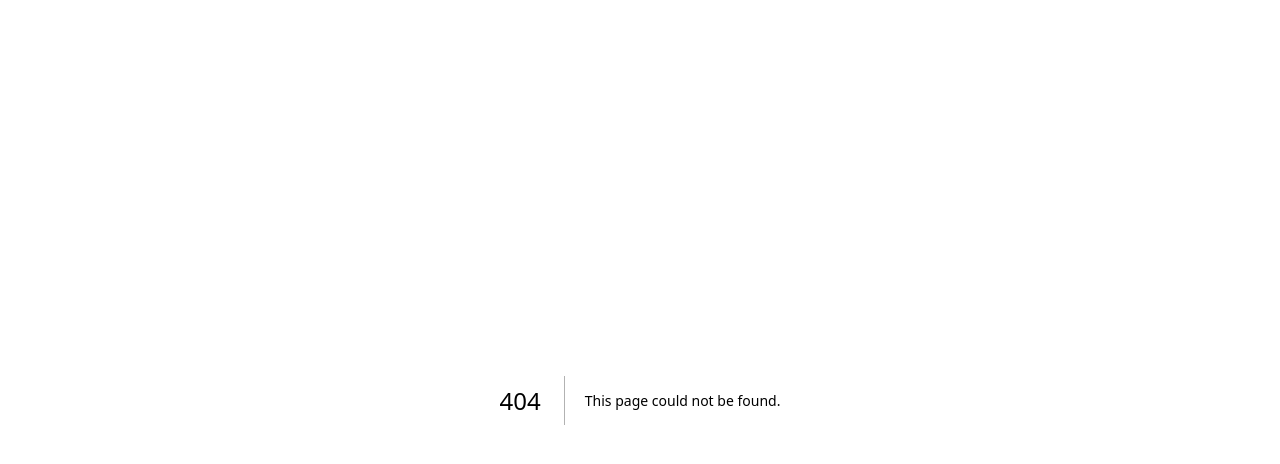
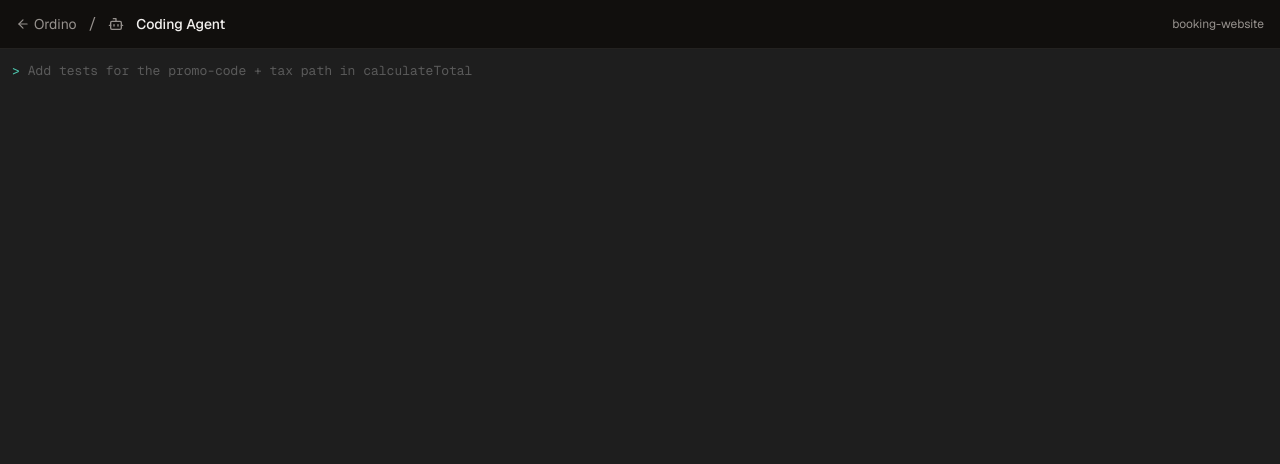
Before and after one commit to ganjilive/ordino-ai-prototype, a Next.js app: page /agent in a window 1280 px wide. Before the commit this address had no page. Shown: the top 464 px of the page. Built offline with nearby package versions, Linux system fonts and the light colour scheme.

Commit message:
Add /agent route: Coding Agent view
Scripted Claude-Code-style terminal session that calls Ordino as a
tool twice mid-task, rendered in a gradient-ringed box distinct from
Claude Code's own tool-call lines, per
docs/superpowers/specs/2026-07-15-coding-agent-view-design.md.

```diff
--- /dev/null
+++ b/app/agent/layout.tsx
@@ -0,0 +1,9 @@
+import type { Metadata } from "next";
+
+export const metadata: Metadata = {
+  title: "Ordino — Coding Agent",
+};
+
+export default function AgentLayout({ children }: { children: React.ReactNode }) {
+  return children;
+}
--- /dev/null
+++ b/app/agent/page.tsx
@@ -0,0 +1,5 @@
+import { CodingAgentView } from "@/components/agent/coding-agent-view";
+
+export default function AgentPage() {
+  return <CodingAgentView />;
+}
--- /dev/null
+++ b/components/agent/coding-agent-view.tsx
@@ -0,0 +1,202 @@
+"use client";
+
+import { useEffect, useRef, useState } from "react";
+import Link from "next/link";
+import { ArrowLeft, Bot } from "lucide-react";
+
+import { agentScript } from "@/lib/agent/agent-script";
+import type { AgentDiff, AgentStep } from "@/lib/agent/types";
+
+function DiffBlock({ diff }: { diff: AgentDiff }) {
+  return (
+    <div className="my-2 ml-6 rounded border border-white/10 bg-black/30">
+      <div className="border-b border-white/10 px-2 py-1 text-[12px] text-[#9da5b4]">
+        {diff.filePath}
+      </div>
+      <div className="px-2 py-1">
+        <div className="flex gap-2 text-[#f47067]">
+          <span>-</span>
+          <span>{diff.before.trim()}</span>
+        </div>
+        <div className="flex gap-2 text-[#7ee787]">
+          <span>+</span>
+          <span className="whitespace-pre-wrap">{diff.after.trim()}</span>
+        </div>
+      </div>
+    </div>
+  );
+}
+
+function OrdinoBox({ call, result }: { call: AgentStep; result: AgentStep | null }) {
+  return (
+    <div className="ordino-gradient-ring my-2 rounded-lg p-[1.5px]">
+      <div className="rounded-[7px] bg-[#1e1e1e] p-3">
+        <div className="flex items-center gap-1.5 text-[11px] font-semibold uppercase tracking-wide">
+          <span className="ordino-gradient-text">Ordino</span>
+          <span className="normal-case tracking-normal text-[#6b6b6b]">{call.text}</span>
+        </div>
+        {result ? (
+          <div className="mt-1 text-[#cccccc]">{result.text}</div>
+        ) : (
+          <div className="mt-1 flex items-center gap-2 text-[#9da5b4]">
+            <span className="ordino-gradient-bg h-1.5 w-1.5 animate-pulse rounded-full" />
+            Ordino is checking…
+          </div>
+        )}
+      </div>
+    </div>
+  );
+}
+
+function AgentStepView({ step }: { step: AgentStep }) {
+  switch (step.kind) {
+    case "tool":
+      return (
+        <div className="flex gap-2 pt-2">
+          <span className="text-[#e5c07b]">●</span>
+          <span className="text-white">{step.text}</span>
+        </div>
+      );
+    case "result":
+      return (
+        <div className="flex gap-2 pl-6 text-[#6b6b6b]">
+          <span>⎿</span>
+          <span>{step.text}</span>
+        </div>
+      );
+    case "text":
+      return <div className="pt-2 text-[#cccccc]">{step.text}</div>;
+    case "success":
+      return (
+        <div className="flex gap-2 pt-2 font-medium text-[#89d185]">
+          <span>✔</span>
+          <span>{step.text}</span>
+        </div>
+      );
+    case "diff":
+      return step.diff ? <DiffBlock diff={step.diff} /> : null;
+    default:
+      return null;
+  }
+}
+
+function renderRevealed(steps: AgentStep[]) {
+  const nodes: React.ReactNode[] = [];
+  for (let i = 0; i < steps.length; i += 1) {
+    const step = steps[i];
+    if (step.kind === "ordino-call") {
+      const next = steps[i + 1];
+      const result = next?.kind === "ordino-result" ? next : null;
+      nodes.push(<OrdinoBox key={step.id} call={step} result={result} />);
+      if (result) i += 1;
+      continue;
+    }
+    nodes.push(<AgentStepView key={step.id} step={step} />);
+  }
+  return nodes;
+}
+
+export function CodingAgentView() {
+  const [inputValue, setInputValue] = useState("");
+  const [submittedInput, setSubmittedInput] = useState<string | null>(null);
+  const [hasStarted, setHasStarted] = useState(false);
+  const [revealedCount, setRevealedCount] = useState(0);
+  const scrollRef = useRef<HTMLDivElement>(null);
+
+  useEffect(() => {
+    if (!hasStarted) return;
+    let cancelled = false;
+    let index = 0;
+
+    function scheduleNext() {
+      if (cancelled || index >= agentScript.length) return;
+      const step = agentScript[index];
+      window.setTimeout(() => {
+        if (cancelled) return;
+        index += 1;
+        setRevealedCount(index);
+        scheduleNext();
+      }, step.delayMs);
+    }
+
+    scheduleNext();
+    return () => {
+      cancelled = true;
+    };
+  }, [hasStarted]);
+
+  useEffect(() => {
+    scrollRef.current?.scrollTo({ top: scrollRef.current.scrollHeight });
+  }, [revealedCount, hasStarted]);
+
+  function handleSubmit(event: React.FormEvent) {
+    event.preventDefault();
+    if (hasStarted) return;
+    setSubmittedInput(
+      inputValue.trim() || "Add tests for the promo-code + tax path in calculateTotal",
+    );
+    setInputValue("");
+    setHasStarted(true);
+  }
+
+  const finished = hasStarted && revealedCount >= agentScript.length;
+
+  return (
+    <div className="flex min-h-screen flex-col bg-background">
+      <header className="flex items-center gap-3 border-b border-border px-4 py-3">
+        <Link
+          href="/"
+          className="flex items-center gap-1 text-sm text-muted-foreground hover:text-foreground"
+        >
+          <ArrowLeft className="h-3.5 w-3.5" />
+          Ordino
+        </Link>
+        <span className="text-muted-foreground">/</span>
+        <Bot className="h-4 w-4 text-muted-foreground" />
+        <span className="text-sm font-medium">Coding Agent</span>
+        <span className="ml-auto text-xs text-muted-foreground">booking-website</span>
+      </header>
+
+      <div
+        ref={scrollRef}
+        className="flex-1 overflow-y-auto bg-[#1e1e1e] p-3 font-mono text-[13px] leading-[20px] text-[#cccccc]"
+      >
+        {hasStarted && submittedInput && (
+          <div className="flex gap-2">
+            <span className="text-[#4ec9b0]">{">"}</span>
+            <span>{submittedInput}</span>
+          </div>
+        )}
+
+        {renderRevealed(agentScript.slice(0, revealedCount))}
+
+        {hasStarted && !finished && (
+          <div className="flex items-center gap-2 pt-2 text-[#4ec9b0]">
+            <span className="h-2 w-2 animate-pulse rounded-full bg-[#4ec9b0]" />
+            Claude Code is running…
+          </div>
+        )}
+
+        {!hasStarted && (
+          <form onSubmit={handleSubmit} className="flex items-center gap-2">
+            <span className="text-[#4ec9b0]">{">"}</span>
+            <input
+              autoFocus
+              value={inputValue}
+              onChange={(event) => setInputValue(event.target.value)}
+              className="flex-1 bg-transparent outline-none placeholder:text-[#5a5a5a]"
+              placeholder="Add tests for the promo-code + tax path in calculateTotal"
+            />
+          </form>
+        )}
+
+        {finished && (
+          <div className="flex items-center gap-2 pt-2 text-[#4ec9b0]">
+            <span>{">"}</span>
+            <span className="animate-pulse">▍</span>
+          </div>
+        )}
+      </div>
+    </div>
+  );
+}
```
